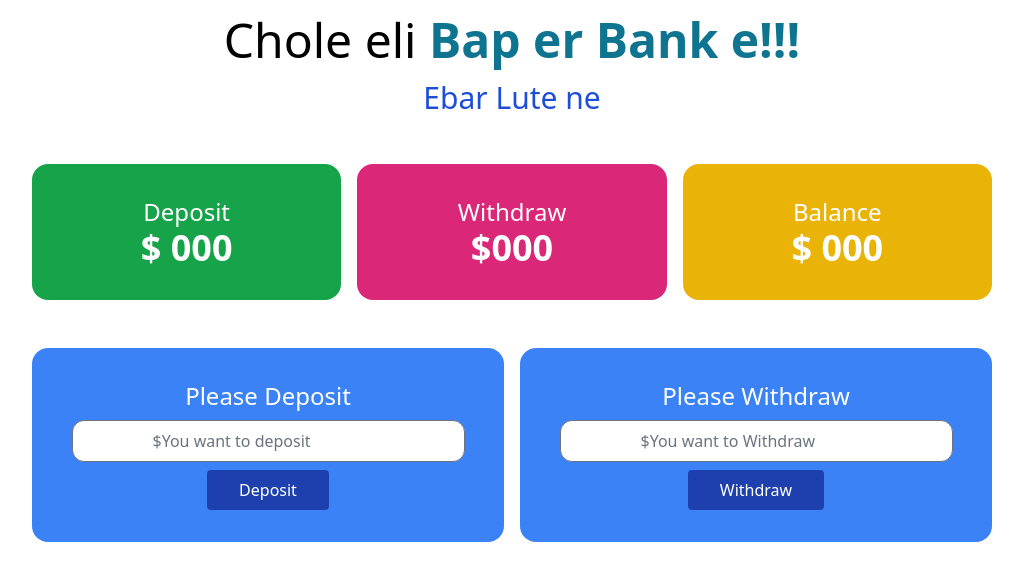
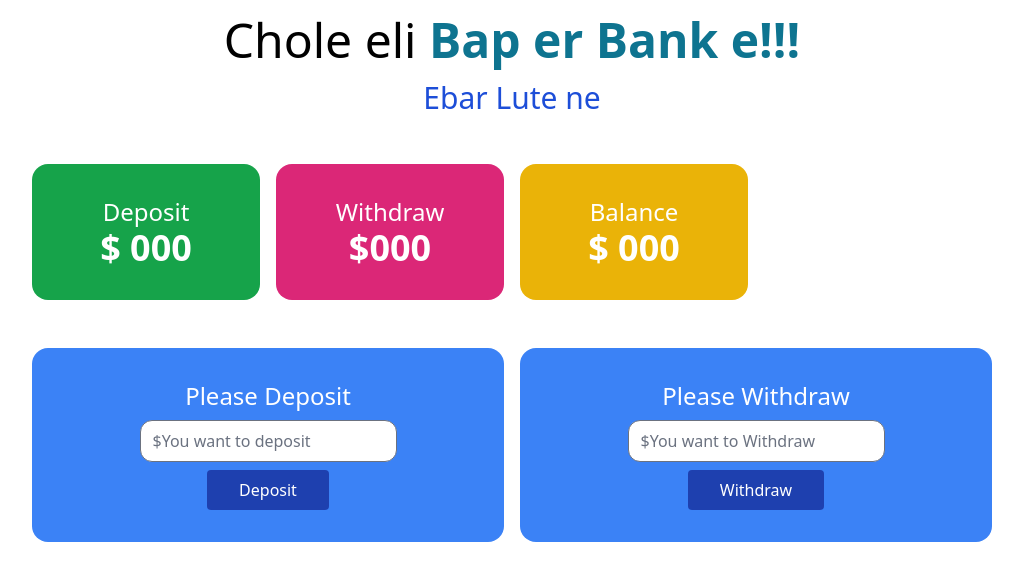
Before and after one commit to mottakinrahat/bap-er-bank, a plain HTML site: page bank.html in a window 1280 px wide. Shown: the whole page, without its empty margins (128-1151 px from the left). Drawn offline with nearby package versions, Linux system fonts and the light colour scheme.

Commit message:
newcommit

```diff
--- a/bank.html
+++ b/bank.html
@@ -16,7 +16,7 @@
 
       <section  class="mt-12 mx-auto">
         <div>
-            <div class="grid grid-cols-3  gap-4 w-9/12 mx-auto ">
+            <div class="grid grid-cols-1 md:grid-cols-4 gap-4 w-9/12 mx-auto ">
                 <div class="bg-green-600 p-8 rounded-2xl text-center text-white ">
                   <h4 class=" text-2xl">Deposit</h4>
                   <h2  class="font-semibold  text-4xl">$ <span id="deposit-money"> 000</span></h2>
@@ -38,15 +38,15 @@
       <!-- Deposit Withdraw -->
       <section  class="mt-12 mx-auto">
         <div>
-            <div class="grid grid-cols-2  gap-4 w-9/12 mx-auto ">
+            <div class="grid grid-cols-1 md:grid-cols-2 gap-4 w-9/12 mx-auto ">
                 <div class="bg-blue-500 p-8 rounded-2xl text-center ">
                   <h4 class=" text-2xl mb-2  text-white">Please Deposit</h4>
-                  <input type="text" name="" id="deposit-input" class="rounded-xl mb-2 px-20" placeholder="$You want to deposit"><br>
+                  <input type="text" name="" id="deposit-input" class="rounded-xl mb-2 px-auto" placeholder="$You want to deposit"><br>
                   <button id="deposit-btn"class="hover:bg-yellow-200 hover:text-black  px-8 py-2 rounded bg-blue-800  text-white">Deposit</button>
                 </div>
                 <div class="bg-blue-500 p-8 rounded-2xl text-center  ">
                   <h4 class=" text-2xl mb-2 text-white">Please Withdraw</h4>
-                  <input type="text" name="" id="withdrawMY"  class="rounded-xl mb-2 px-20 " placeholder="$You want to Withdraw"><br>
+                  <input type="text" name="" id="withdrawMY"  class="rounded-xl mb-2 px-aluto " placeholder="$You want to Withdraw"><br>
                   <button id="withdraw-btn"class="hover:bg-yellow-200 hover:text-black  text-white text-white px-8 py-2 rounded bg-blue-800">Withdraw</button>
                 </div>
             </div>
--- a/js/withdraw.js
+++ b/js/withdraw.js
@@ -15,6 +15,7 @@ document.getElementById('withdraw-btn').addEventListener('click',function(){
      const TotalBal=document.getElementById('balance-prev');
      const totalBalnew=TotalBal.innerText;
      const newBelence=totalBalnew-withdrawBalNum;
+
      TotalBal.innerText=newBelence;
 
 })
```
